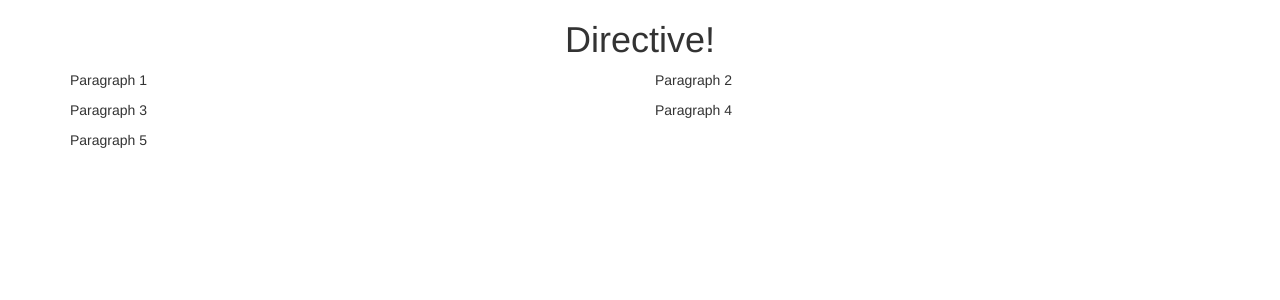
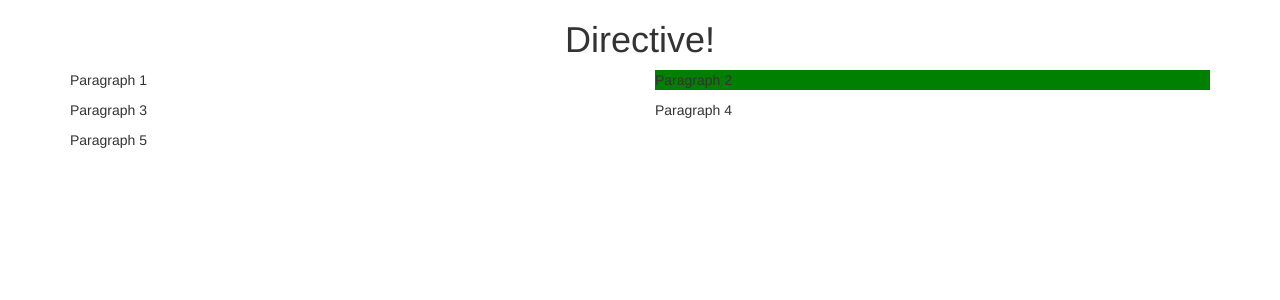
Before and after one commit to kaings/classroom-angularproj5, an Angular app: page / in a window 1280 px wide. Shown: the top 300 px of the page. Built offline with nearby package versions, Linux system fonts and the light colour scheme.

Commit message:
added basic directive manipulating DOM

```diff
--- a/src/app/app.component.html
+++ b/src/app/app.component.html
@@ -5,7 +5,7 @@
       <p>Paragraph 1</p>
     </div>
     <div class="col-md-6">
-      <p>Paragraph 2</p>
+      <p appBasicHighlight>Paragraph 2</p>
     </div>
     <div class="col-md-6">
       <p>Paragraph 3</p>
--- a/src/app/app.module.ts
+++ b/src/app/app.module.ts
@@ -2,10 +2,12 @@ import { BrowserModule } from '@angular/platform-browser';
 import { NgModule } from '@angular/core';
 
 import { AppComponent } from './app.component';
+import { BasicHighlightDirective } from './basic-highlight/basic-highlight.directive';
 
 @NgModule({
   declarations: [
-    AppComponent
+    AppComponent,
+    BasicHighlightDirective
   ],
   imports: [
     BrowserModule
--- /dev/null
+++ b/src/app/basic-highlight/basic-highlight.directive.ts
@@ -0,0 +1,18 @@
+import {Directive, ElementRef, OnInit} from '@angular/core';
+
+@Directive ({
+  selector: '[appBasicHighlight]'
+})
+
+export class BasicHighlightDirective implements OnInit {
+  /*private elementRef: ElementRef;
+  constructor(elementRef: ElementRef) {
+    this.elementRef = elementRef;
+  }*/ /*or you can also shorten it as follows...*/
+
+  constructor(private elementRef: ElementRef) {}
+
+  ngOnInit() {
+    this.elementRef.nativeElement.style.backgroundColor = 'green';
+  }
+}
```
